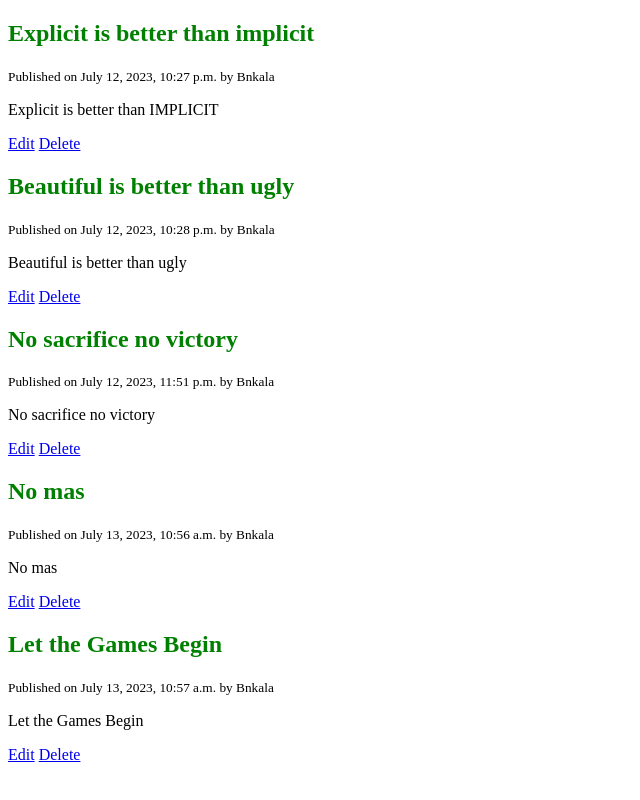
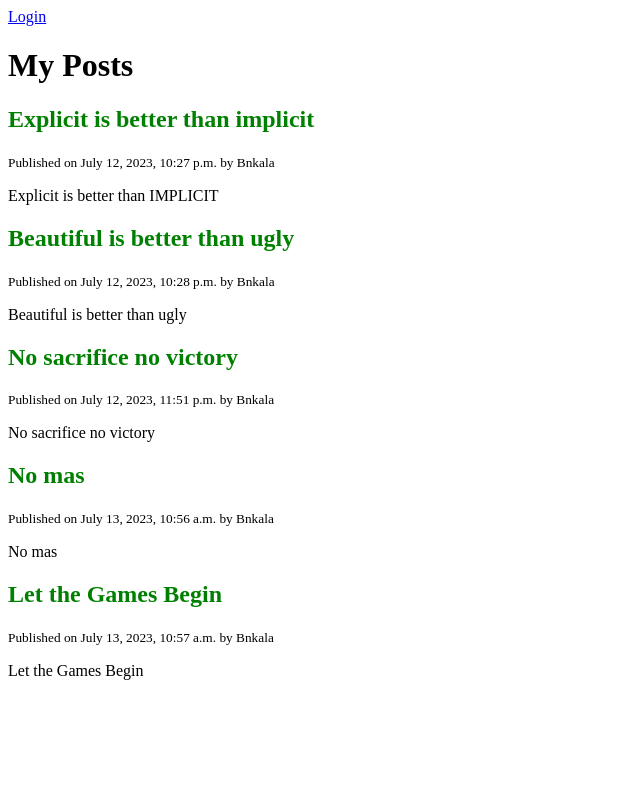
Before and after one commit to bnkala/django_tutorial, a Django app: page / in a window 1280 px wide. Shown: the whole page, without its empty margins (0-640 px from the left). Run offline with Django 4.2, Linux system fonts and the light colour scheme; data comes from the database, SQL or seed files in the repository; both versions use the stored data as it was after the commit.

Commit message:
registration tutorial

```diff
--- a/django_project1/blog/templates/blog/home.html
+++ b/django_project1/blog/templates/blog/home.html
@@ -2,13 +2,16 @@
         {% extends 'base.html' %}
 
         {% block content %}
+        <h1>My Posts</h1>
             {% for post in posts %}
             <h2>{{ post.title }}</h2>
             <small>Published on {{ post.published_at }} by {{ post.author | title}}</small>
             <p> {{ post.content}} </p>
+            {% if request.user.is_authenticated %}
             <p>
                 <a href="{% url 'post-edit' post.id %}">Edit</a>
                 <a href="{% url 'post-delete' post.id %}">Delete</a>
             </p>
+            {% endif %}
             {% endfor %}
         {% endblock content %}
--- a/django_project1/blog/views.py
+++ b/django_project1/blog/views.py
@@ -1,9 +1,11 @@
 from django.shortcuts import render, redirect, get_object_or_404
 from django.contrib import messages
+from django.contrib.auth.decorators import login_required
 from .models import Post
 from .forms import PostForm
 #from django.http import HttpResponse
 
+@login_required
 def edit_post(request, id):
     post = get_object_or_404(Post, id=id)
 
@@ -21,6 +23,7 @@ def edit_post(request, id):
             messages.error(request, 'Please correct the following errors:')
             return render(request, 'blog/post_form.html',{'form':form})
 
+@login_required
 def create_post(request):
     if request.method == 'GET':
         context = {'form': PostForm()}
@@ -35,6 +38,7 @@ def create_post(request):
             messages.error(request, 'Please correct the following orders')
             return render(request, 'blog/post_form.html', {'form':form})
 
+@login_required
 def delete_post(request, id):
     post = get_object_or_404(Post, pk=id)
     context = {'post':post}
--- a/django_project1/django_project1/settings.py
+++ b/django_project1/django_project1/settings.py
@@ -125,3 +125,5 @@ STATICFILES_DIRS = [BASE_DIR / 'static']
 # https://docs.djangoproject.com/en/4.1/ref/settings/#default-auto-field
 
 DEFAULT_AUTO_FIELD = 'django.db.models.BigAutoField'
+
+LOGIN_URL ='login'
--- a/django_project1/templates/base.html
+++ b/django_project1/templates/base.html
@@ -7,8 +7,18 @@
         <title>{% if title %} {{title}} {% else %} Blog {% endif %} </title>
         <link rel="stylesheet" href="{% static 'css/style.css' %}"/>
         <script src="{% static 'js/app.js' %}" defer></script>
+        <title>My Site</title>
     </head>
     <body>
+        <header>
+            {% if request.user.is_authenticated %}
+                <span>Hi {{ reques.user.username}}</span>
+                <a href="{% url 'logout' %}">Logout</a>
+            {% else %}
+                <a href="{% url 'login' %}">Login</a>
+            {% endif %}
+        </header>
+        <main>
         {% if messages %}
             <div class="messages">
                 {% for message in messages %}
@@ -21,5 +31,6 @@
 
         {% block content %}
         {% endblock %}
+        </main>
     </body>
 </html>
--- a/django_project1/users/urls.py
+++ b/django_project1/users/urls.py
@@ -3,4 +3,5 @@ from . import views
 
 urlpatterns =[
     path('login/',views.sign_in, name='login'),
+    path('logout/',views.sign_out, name='logout'),
 ]
```
Also changed, not shown: django_project1/users/views.py (+10 -1 lines), django_project1/db.sqlite3.
